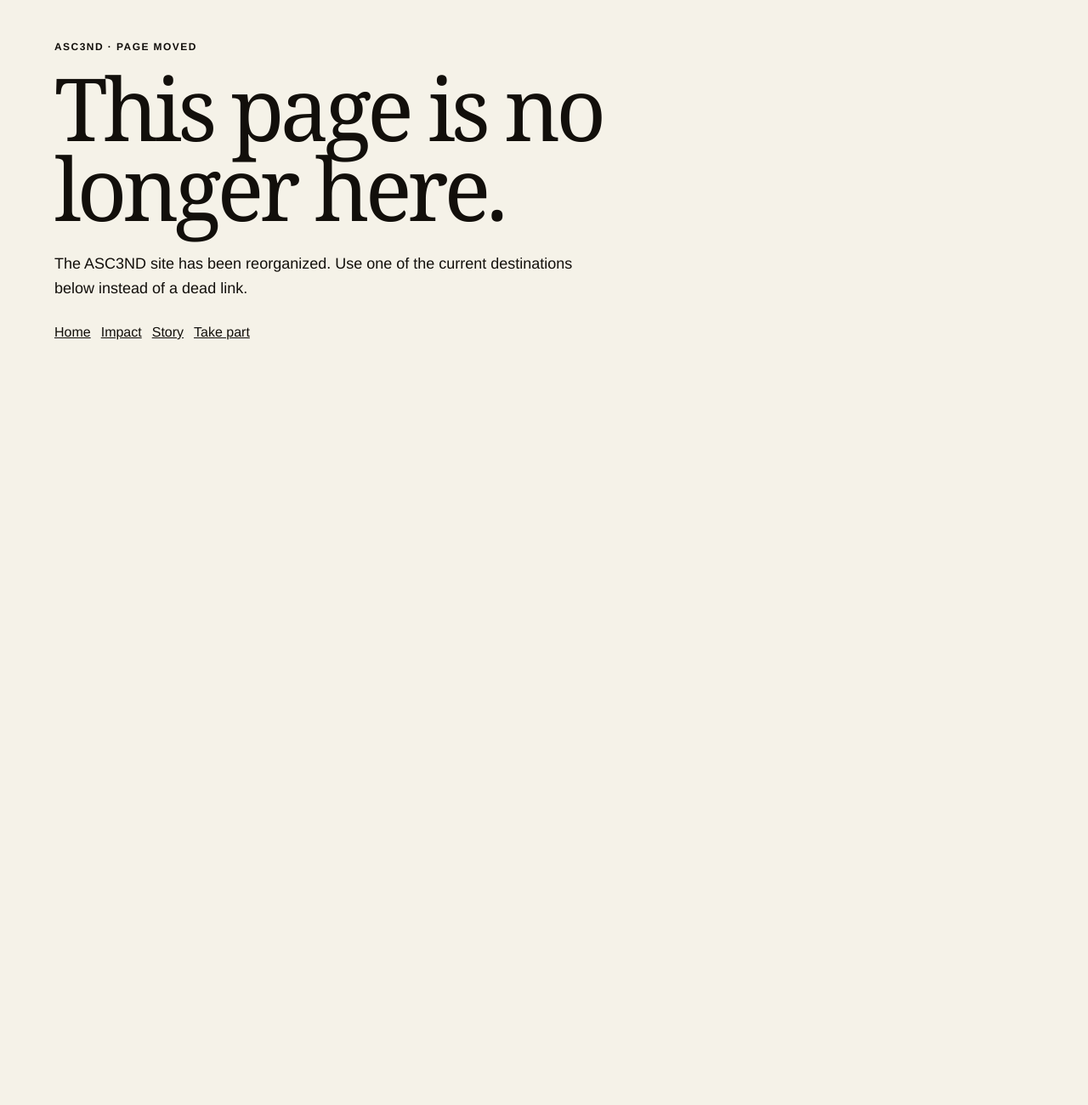
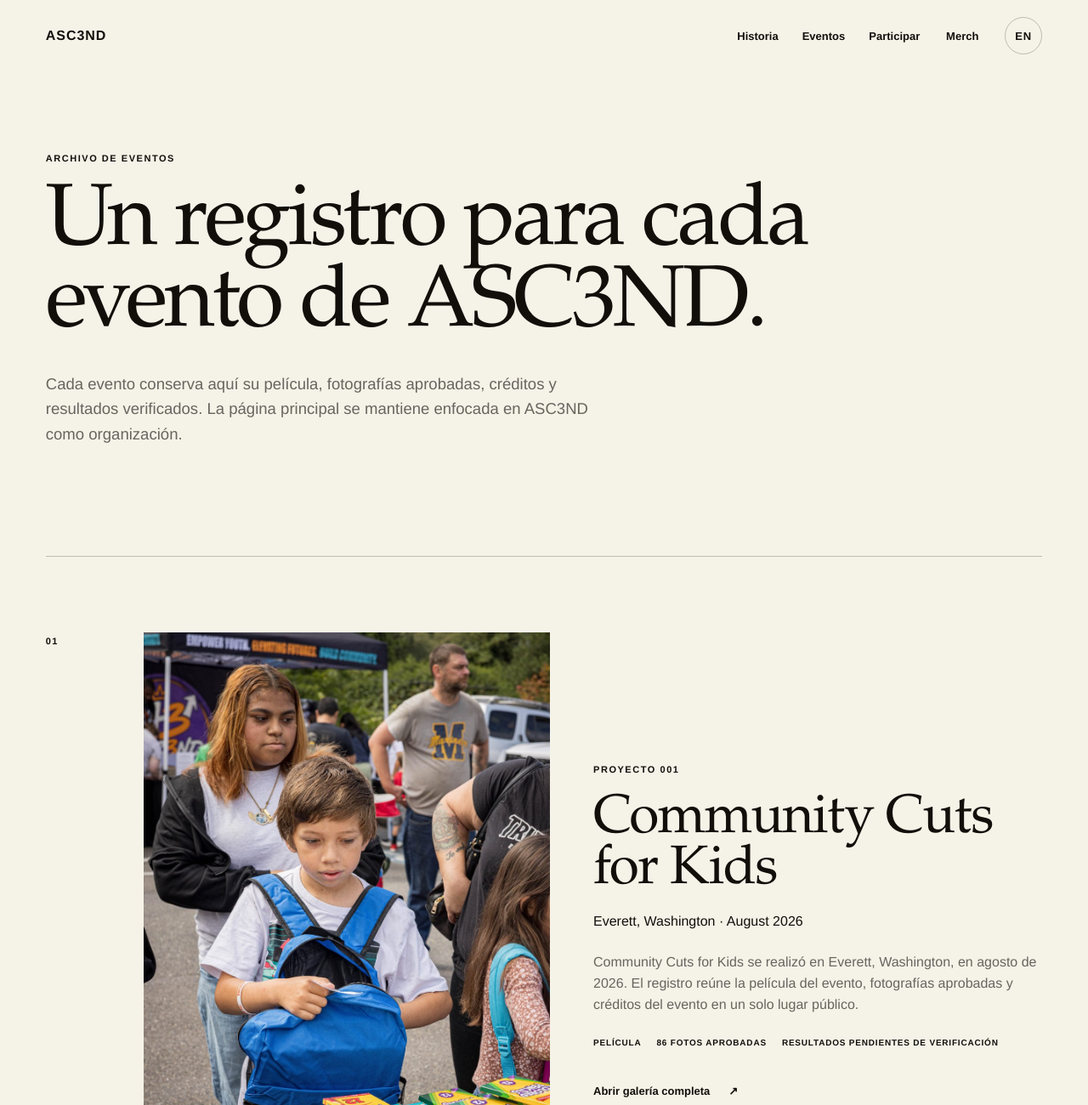
Before and after one commit to executiveusa/asc3nd-brand-site, a Next.js app: page /es/eventos in a window 1280 px wide. Before the commit this address had no page. Shown: the top 1300 px of the page at 85% size. Before the commit the page ends 800 px from the top, so only its background shows below. Built offline with nearby package versions, Linux system fonts and the light colour scheme.

Commit message:
feat: add Spanish event archive

```diff
--- /dev/null
+++ b/app/es/eventos/page.tsx
@@ -0,0 +1,63 @@
+import Link from "next/link";
+import { BrandWordmark } from "@/components/BrandWordmark";
+import { LocaleSwitch } from "@/components/LocaleSwitch";
+import { asc3ndProjects, getApprovedProjectMedia } from "@/lib/projects";
+import { communityCutsEs } from "@/lib/site-content.es";
+import "../../events/events.css";
+
+export const metadata = {
+  title: "Eventos | ASC3ND",
+  description: "Archivo de eventos de ASC3ND con películas, fotografías aprobadas, créditos y resultados verificados.",
+  alternates: { canonical: "https://asc3nd.org/es/eventos", languages: { "en-US": "https://asc3nd.org/events", "es": "https://asc3nd.org/es/eventos" } },
+};
+
+export default function EventosPage() {
+  return (
+    <main id="main-content" tabIndex={-1} lang="es">
+      <header className="masthead shell">
+        <Link className="wordmark" href="/es" aria-label="Inicio de ASC3ND"><BrandWordmark /></Link>
+        <nav className="nav" aria-label="Navegación principal">
+          <Link href="/es">Historia</Link>
+          <Link href="/es/eventos" aria-current="page">Eventos</Link>
+          <Link href="/es/participar">Participar</Link>
+          <Link href="/es/merch">Merch</Link>
+          <LocaleSwitch locale="es" enHref="/events" esHref="/es/eventos" />
+        </nav>
+      </header>
+
+      <section className="events-hero shell">
+        <p className="eyebrow">ARCHIVO DE EVENTOS</p>
+        <h1>Un registro para cada evento de ASC3ND.</h1>
+        <p>Cada evento conserva aquí su película, fotografías aprobadas, créditos y resultados verificados. La página principal se mantiene enfocada en ASC3ND como organización.</p>
+      </section>
+
+      <section className="events-list shell" aria-label="Archivo de eventos de ASC3ND">
+        {asc3ndProjects.map((project, index) => {
+          const media = getApprovedProjectMedia(project);
+          const cover = media[0];
+          const summary = project.slug === "community-cuts" ? communityCutsEs.summary : project.summary;
+          return (
+            <article className="event-record" key={project.slug}>
+              <div className="event-record-index"><span>{String(index + 1).padStart(2, "0")}</span></div>
+              <Link className="event-record-cover" href={`/es/eventos/${project.slug}`} aria-label={`Abrir registro de ${project.title}`}>
+                {cover?.src ? <img src={cover.src} alt="" loading={index === 0 ? "eager" : "lazy"} decoding="async" /> : <span className="event-record-empty">Material aprobado del evento</span>}
+              </Link>
+              <div className="event-record-copy">
+                <p className="eyebrow">PROYECTO {String(index + 1).padStart(3, "0")}</p>
+                <h2>{project.title}</h2>
+                <p>{project.location} · {project.dateLabel}</p>
+                <p className="event-record-summary">{summary}</p>
+                <div className="event-record-proof">
+                  {project.featuredFilm ? <span>Película</span> : null}
+                  <span>{media.length} fotos aprobadas</span>
+                  <span>{project.outcomes.length ? `${project.outcomes.length} resultados verificados` : "Resultados pendientes de verificación"}</span>
+                </div>
+                <Link className="event-record-link" href={`/es/eventos/${project.slug}`}>Abrir galería completa <span aria-hidden="true">↗</span></Link>
+              </div>
+            </article>
+          );
+        })}
+      </section>
+    </main>
+  );
+}
```
